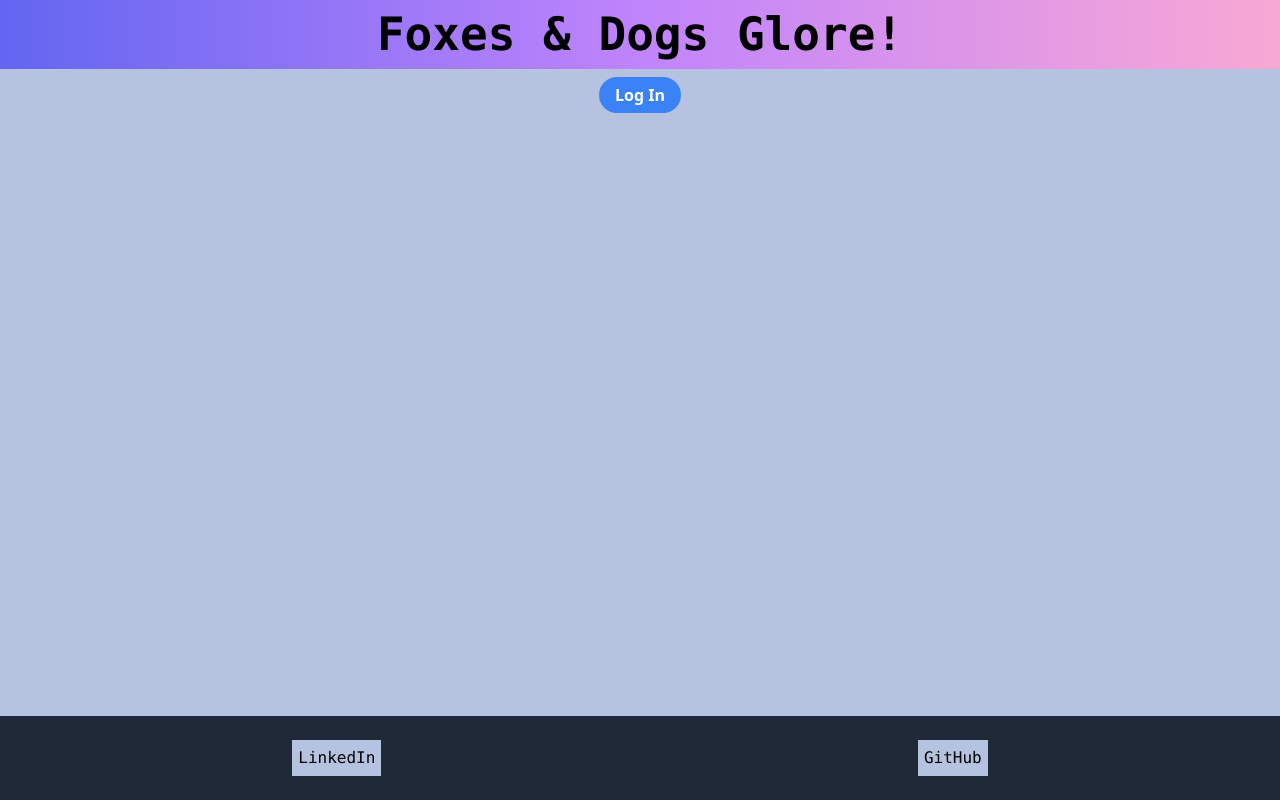
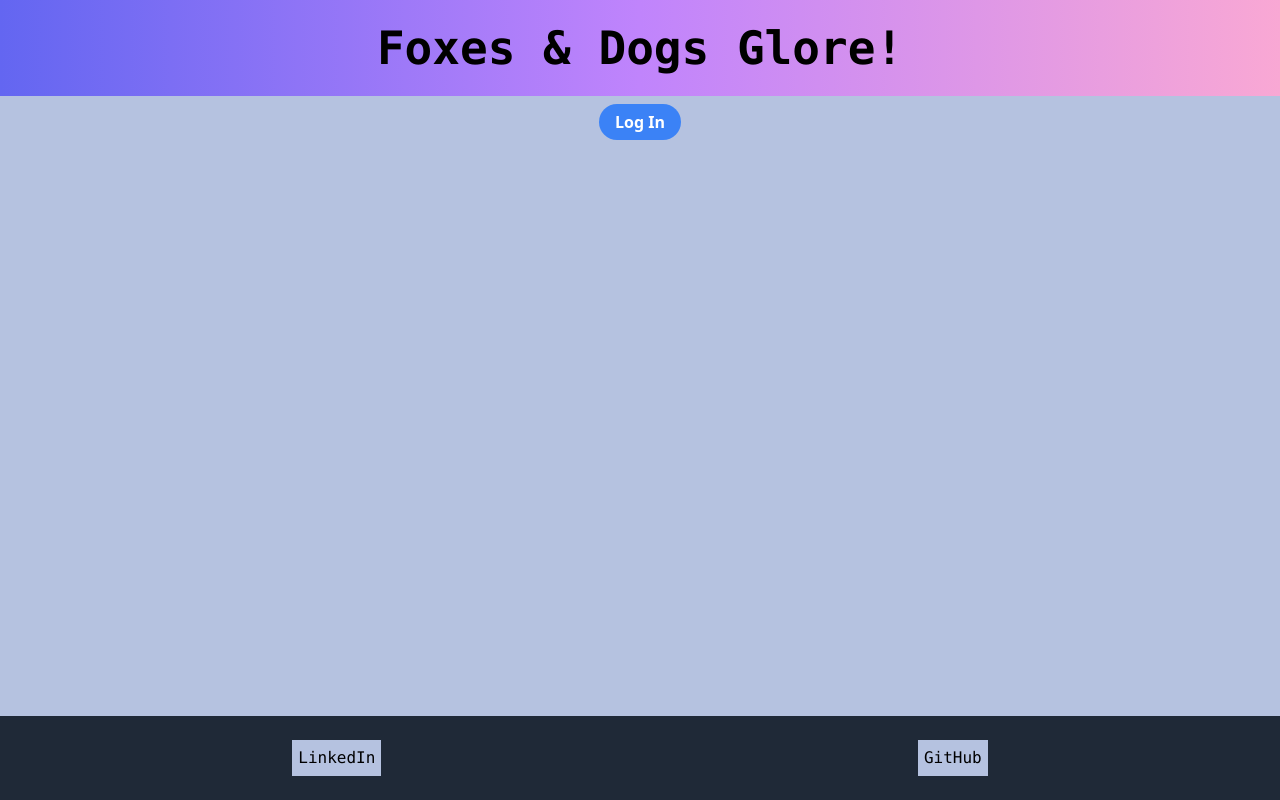
Before and after one commit to harkirats043/Project3, a React (Create React App) app: page / in a window 1280 px wide. Built offline with nearby package versions, Linux system fonts and the light colour scheme; no server answers.

Commit message:
update the nav bar

```diff
--- a/src/components/HomePage.jsx
+++ b/src/components/HomePage.jsx
@@ -14,7 +14,7 @@ export default function Homepage() {
     return (
         <div className="text-center">
             <Link to="/">
-                <div className="bg-gradient-to-r from-indigo-500 via-purple-400 to-pink-300 w-full h-15 my-0 font-mono font-extrabold text-[46px] max-md ">Foxes & Dogs Glore! </div>
+                <div className="bg-gradient-to-r from-indigo-500 via-purple-400 to-pink-300 w-full h-24 my-0 font-mono font-extrabold text-[46px] max-md flex items-center justify-center">Foxes & Dogs Glore! </div>
             </Link>
 
             {isAuthenticated ? (
```
